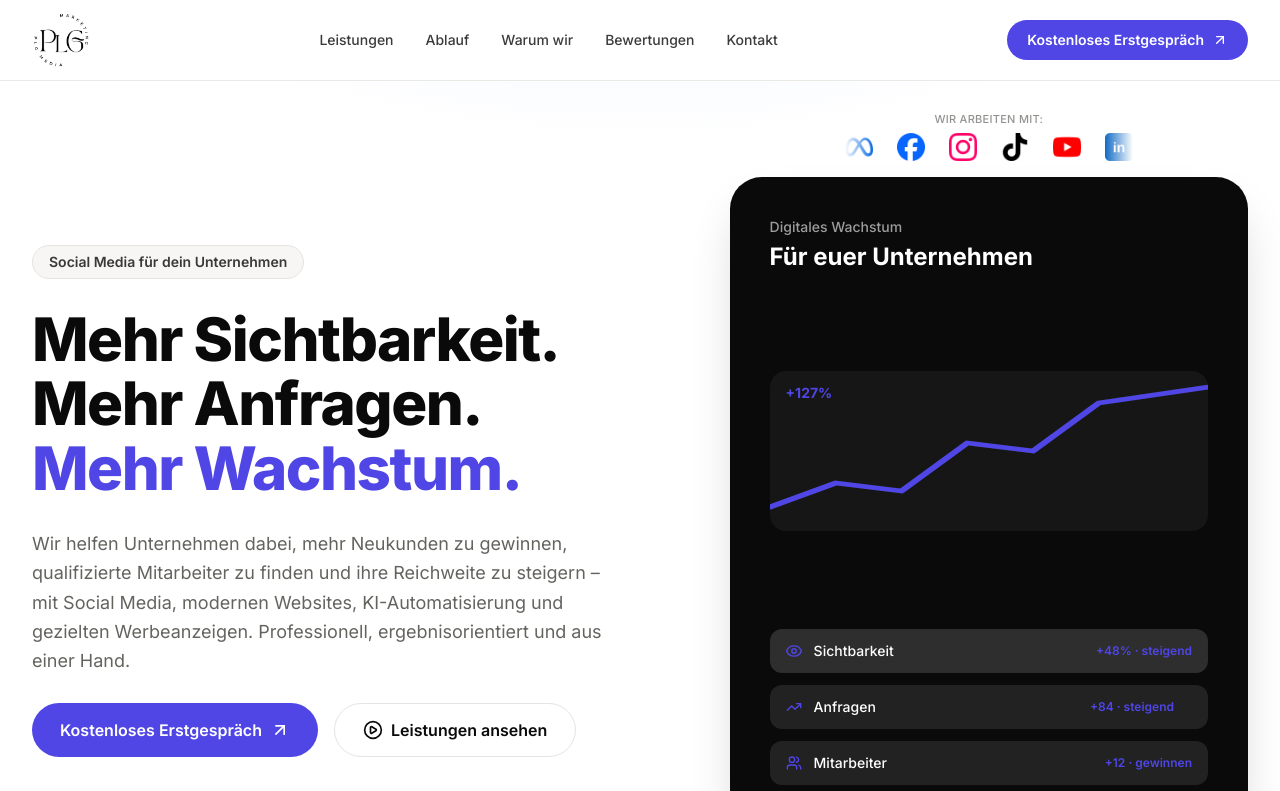
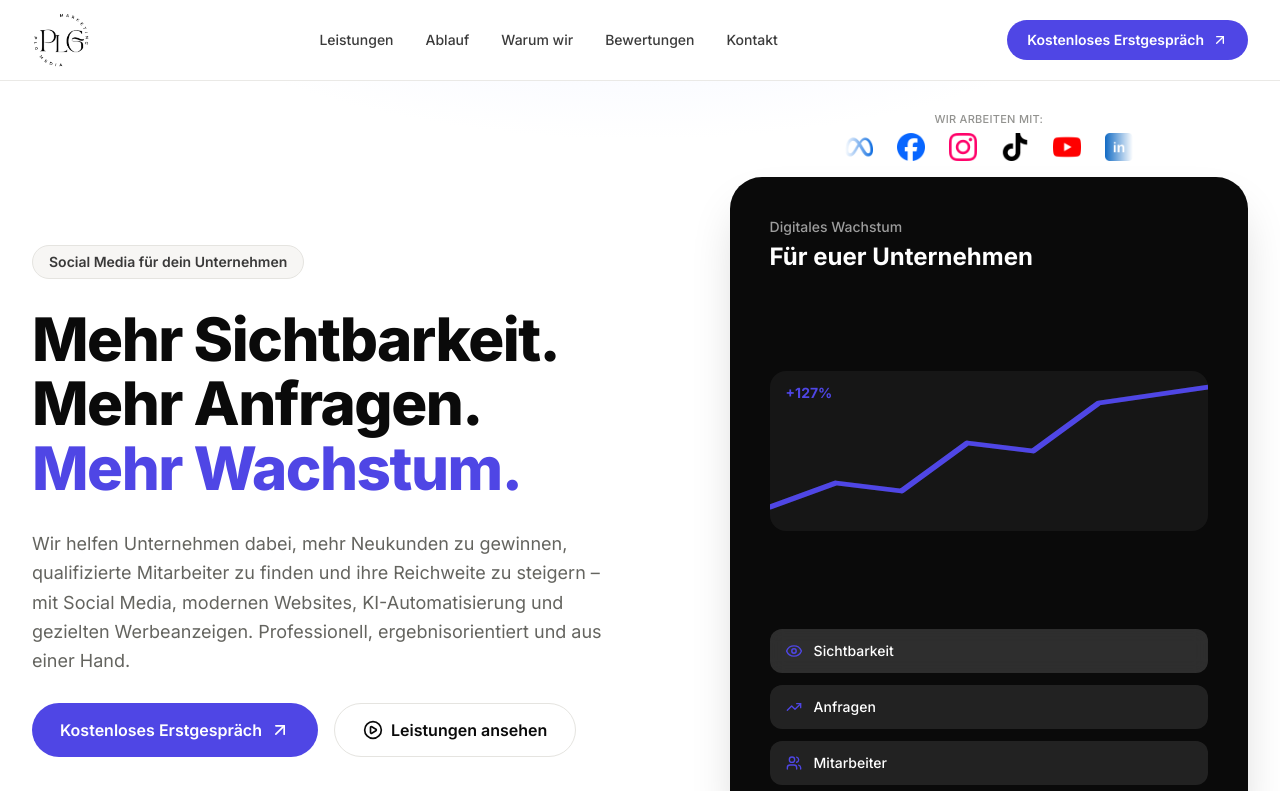
Before and after one commit to fatihpilig-hash/fatih, a Next.js app in the folder website/: page / in a window 1280 px wide. Shown: the top 791 px of the page. Built offline with nearby package versions, Linux system fonts and the light colour scheme.

Commit message:
Remove the value/trend text from the Hero KPI rows
Drops "+48% · steigend", "+84 · steigend" and "+12 · gewinnen" so each
row shows only its icon and label. Everything else (curve, headline
percentage, tilt/glow/hover behavior, layout, colors) is untouched.

```diff
--- a/website/src/components/HeroVisual.tsx
+++ b/website/src/components/HeroVisual.tsx
@@ -1,7 +1,7 @@
 "use client";
 
 import { useEffect, useRef, useState, MouseEvent as ReactMouseEvent } from "react";
-import { Eye, TrendingUp, Users, Plus, LucideIcon } from "lucide-react";
+import { Eye, TrendingUp, Users, LucideIcon } from "lucide-react";
 import { useCountUp } from "@/lib/useCountUp";
 
 const curvePoints: [number, number][] = [
@@ -43,21 +43,12 @@ function interpolateY(x: number) {
 function KpiRow({
   icon: Icon,
   label,
-  trend,
-  value,
-  suffix,
   pulse,
 }: {
   icon: LucideIcon;
   label: string;
-  trend: string;
-  value: number;
-  suffix: string;
   pulse: boolean;
 }) {
-  const countRef = useRef<HTMLSpanElement>(null);
-  const count = useCountUp(countRef, value);
-
   return (
     <div
       className={`group flex items-center justify-between rounded-xl bg-white/10 px-4 py-3 backdrop-blur transition-all duration-300 ${EASE} hover:-translate-y-0.5 hover:bg-white/15 hover:shadow-[0_0_0_1px_rgba(79,70,229,0.4),0_8px_20px_-8px_rgba(79,70,229,0.6)] ${
@@ -71,19 +62,6 @@ function KpiRow({
           }`}
         />
         {label}
-      </span>
-      <span
-        ref={countRef}
-        className="flex items-center gap-1.5 text-xs font-semibold text-accent"
-      >
-        +{Math.round(count)}
-        {suffix} · {trend}
-        {label === "Anfragen" && (
-          <Plus
-            aria-hidden
-            className={`h-3 w-3 scale-50 opacity-0 transition-all duration-300 ${EASE} group-hover:scale-100 group-hover:opacity-100`}
-          />
-        )}
       </span>
     </div>
   );
```
